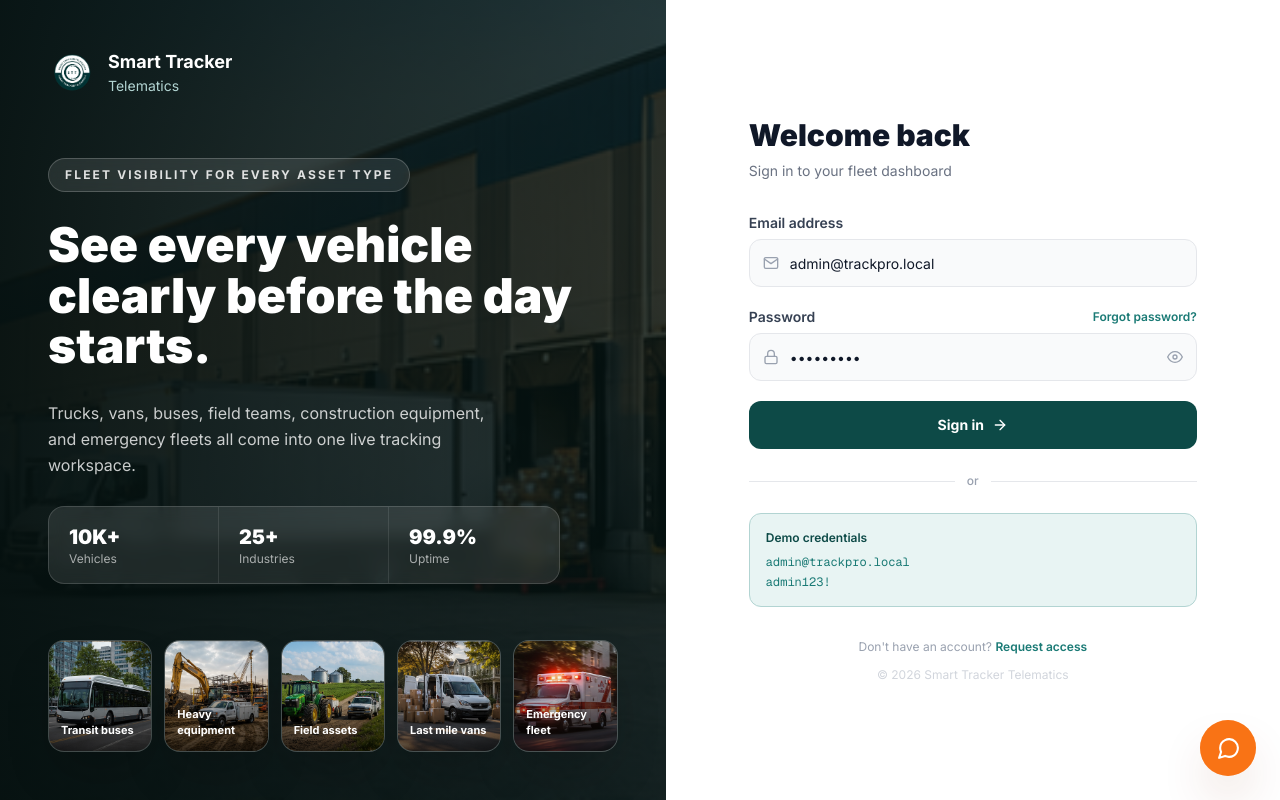
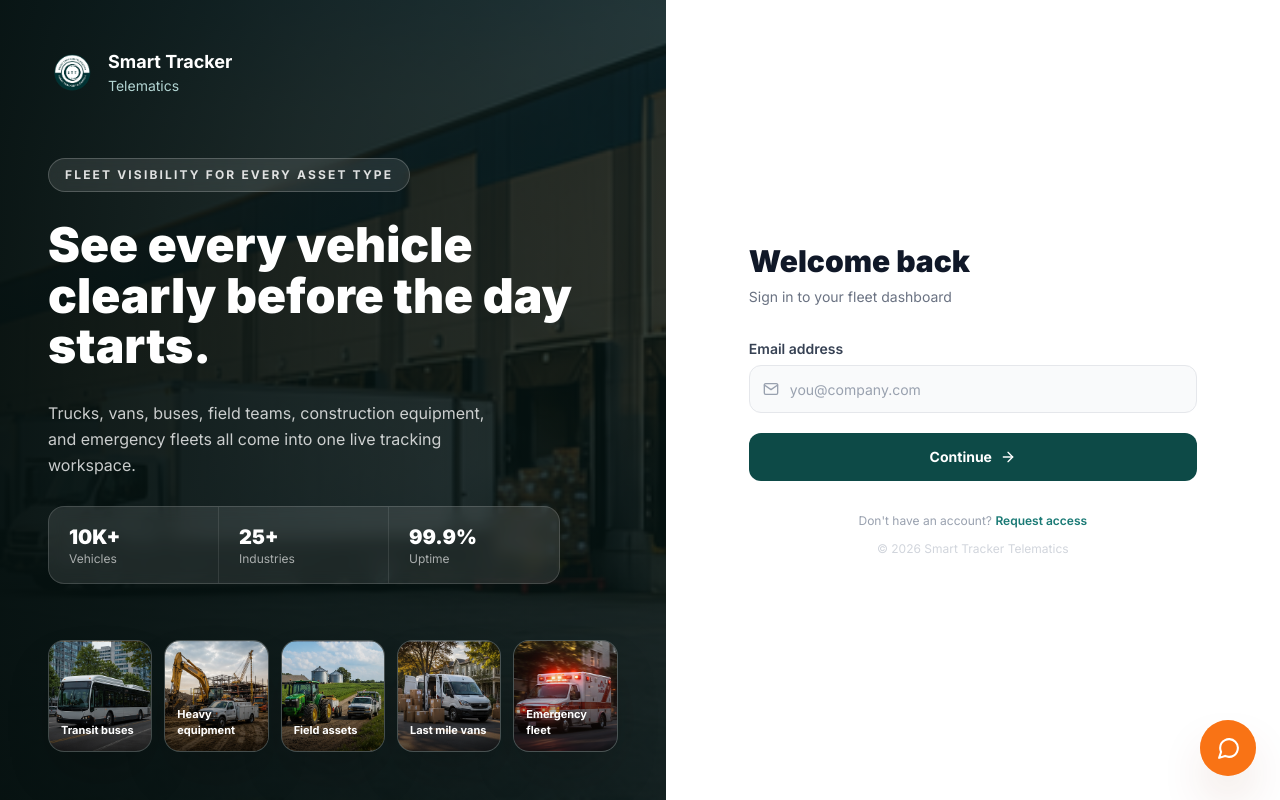
Before and after one commit to smartracker0-sketch/smarttrack-web, a Next.js app: page /login in a window 1280 px wide. Built offline with nearby package versions, Linux system fonts and the light colour scheme.

Commit message:
Update login to two-step flow

```diff
--- a/src/app/login/login_client.tsx
+++ b/src/app/login/login_client.tsx
@@ -20,7 +20,8 @@ const FLEET_PHOTOS = [
 export default function LoginClient({ nextPath }: { nextPath: string }) {
   const router = useRouter();
 
-  const [form, setForm] = useState<FormState>({ email: "admin@trackpro.local", password: "admin123!" });
+  const [form, setForm] = useState<FormState>({ email: "", password: "" });
+  const [step, setStep] = useState<"email" | "password">("email");
   const [showPassword, setShowPassword] = useState(false);
   const [isSubmitting, setIsSubmitting] = useState(false);
   const [error, setError] = useState("");
@@ -29,6 +30,21 @@ export default function LoginClient({ nextPath }: { nextPath: string }) {
     e.preventDefault();
     if (isSubmitting) return;
     setError("");
+
+    if (step === "email") {
+      if (!form.email.trim()) {
+        setError("Enter your email address to continue.");
+        return;
+      }
+      setStep("password");
+      return;
+    }
+
+    if (!form.password) {
+      setError("Enter your password to sign in.");
+      return;
+    }
+
     setIsSubmitting(true);
     try {
       const resp = await fetch("/api/auth/login", {
@@ -173,14 +189,33 @@ export default function LoginClient({ nextPath }: { nextPath: string }) {
                     autoComplete="email"
                     required
                     value={form.email}
-                    onChange={(e) => setForm((s) => ({ ...s, email: e.target.value }))}
+                    disabled={step === "password"}
+                    onChange={(e) => {
+                      setError("");
+                      setForm((s) => ({ ...s, email: e.target.value }));
+                    }}
                     placeholder="you@company.com"
-                    className="w-full h-12 pl-10 pr-4 rounded-xl border border-gray-200 bg-gray-50 text-sm text-gray-900 outline-none transition focus:border-[#1A7A75] focus:bg-white focus:ring-2 focus:ring-[#1A7A75]/20 placeholder:text-gray-400"
+                    className="w-full h-12 pl-10 pr-4 rounded-xl border border-gray-200 bg-gray-50 text-sm text-gray-900 outline-none transition focus:border-[#1A7A75] focus:bg-white focus:ring-2 focus:ring-[#1A7A75]/20 placeholder:text-gray-400 disabled:bg-gray-100 disabled:text-gray-500"
                   />
                 </div>
+                {step === "password" && (
+                  <button
+                    type="button"
+                    onClick={() => {
+                      setError("");
+                      setForm((s) => ({ ...s, password: "" }));
+                      setStep("email");
+                    }}
+                    className="mt-2 text-xs font-semibold hover:underline"
+                    style={{ color: "#1A7A75" }}
+                  >
+                    Change email
+                  </button>
+                )}
               </div>
 
               {/* Password */}
+              {step === "password" && (
                 <div>
                   <div className="flex items-center justify-between mb-1.5">
                     <label className="text-sm font-semibold text-gray-700">Password</label>
@@ -195,8 +230,11 @@ export default function LoginClient({ nextPath }: { nextPath: string }) {
                       autoComplete="current-password"
                       required
                       value={form.password}
-                    onChange={(e) => setForm((s) => ({ ...s, password: e.target.value }))}
-                    placeholder="••••••••"
+                      onChange={(e) => {
+                        setError("");
+                        setForm((s) => ({ ...s, password: e.target.value }));
+                      }}
+                      placeholder="Enter your password"
                       className="w-full h-12 pl-10 pr-12 rounded-xl border border-gray-200 bg-gray-50 text-sm text-gray-900 outline-none transition focus:border-[#1A7A75] focus:bg-white focus:ring-2 focus:ring-[#1A7A75]/20 placeholder:text-gray-400"
                     />
                     <button
@@ -209,6 +247,7 @@ export default function LoginClient({ nextPath }: { nextPath: string }) {
                     </button>
                   </div>
                 </div>
+              )}
 
               {/* Submit */}
               <button
@@ -227,27 +266,11 @@ export default function LoginClient({ nextPath }: { nextPath: string }) {
                   </>
                 ) : (
                   <>
-                    Sign in <FiArrowRight size={16} />
+                    {step === "email" ? "Continue" : "Sign in"} <FiArrowRight size={16} />
                   </>
                 )}
               </button>
             </form>
-
-            {/* Divider */}
-            <div className="my-6 flex items-center gap-3">
-              <div className="flex-1 h-px bg-gray-200" />
-              <span className="text-xs text-gray-400 font-medium">or</span>
-              <div className="flex-1 h-px bg-gray-200" />
-            </div>
-
-            {/* Demo hint */}
-            <div className="rounded-xl border p-4" style={{ borderColor: '#B2D4D2', background: '#E8F4F3' }}>
-              <p className="text-xs font-semibold mb-2" style={{ color: '#0D4A47' }}>Demo credentials</p>
-              <div className="space-y-1 text-xs font-mono" style={{ color: '#1A7A75' }}>
-                <div>admin@trackpro.local</div>
-                <div>admin123!</div>
-              </div>
-            </div>
 
             {/* Footer */}
             <p className="mt-8 text-center text-xs text-gray-400">
```
Lines whose indentation alone changed are shown as unchanged.
